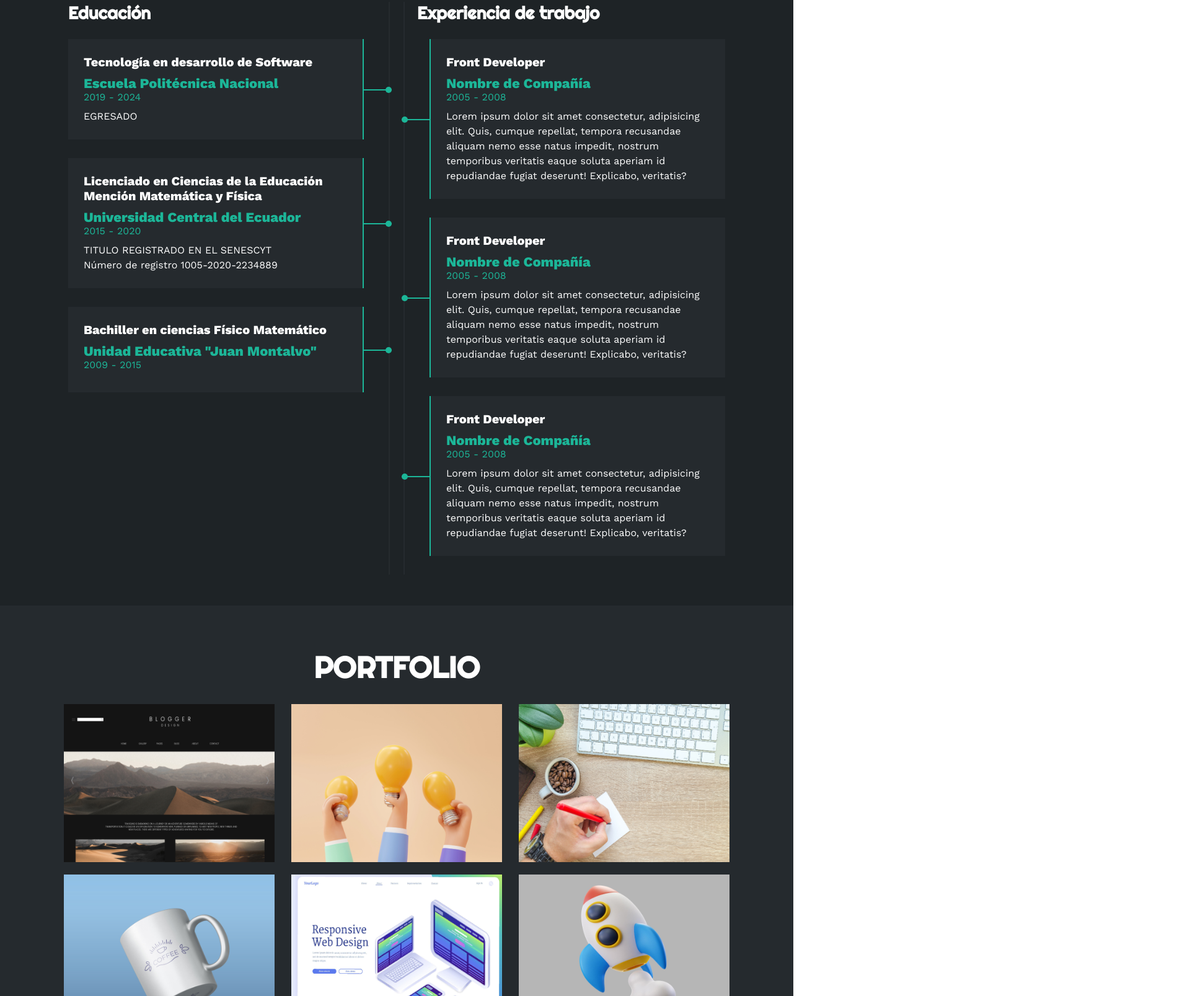
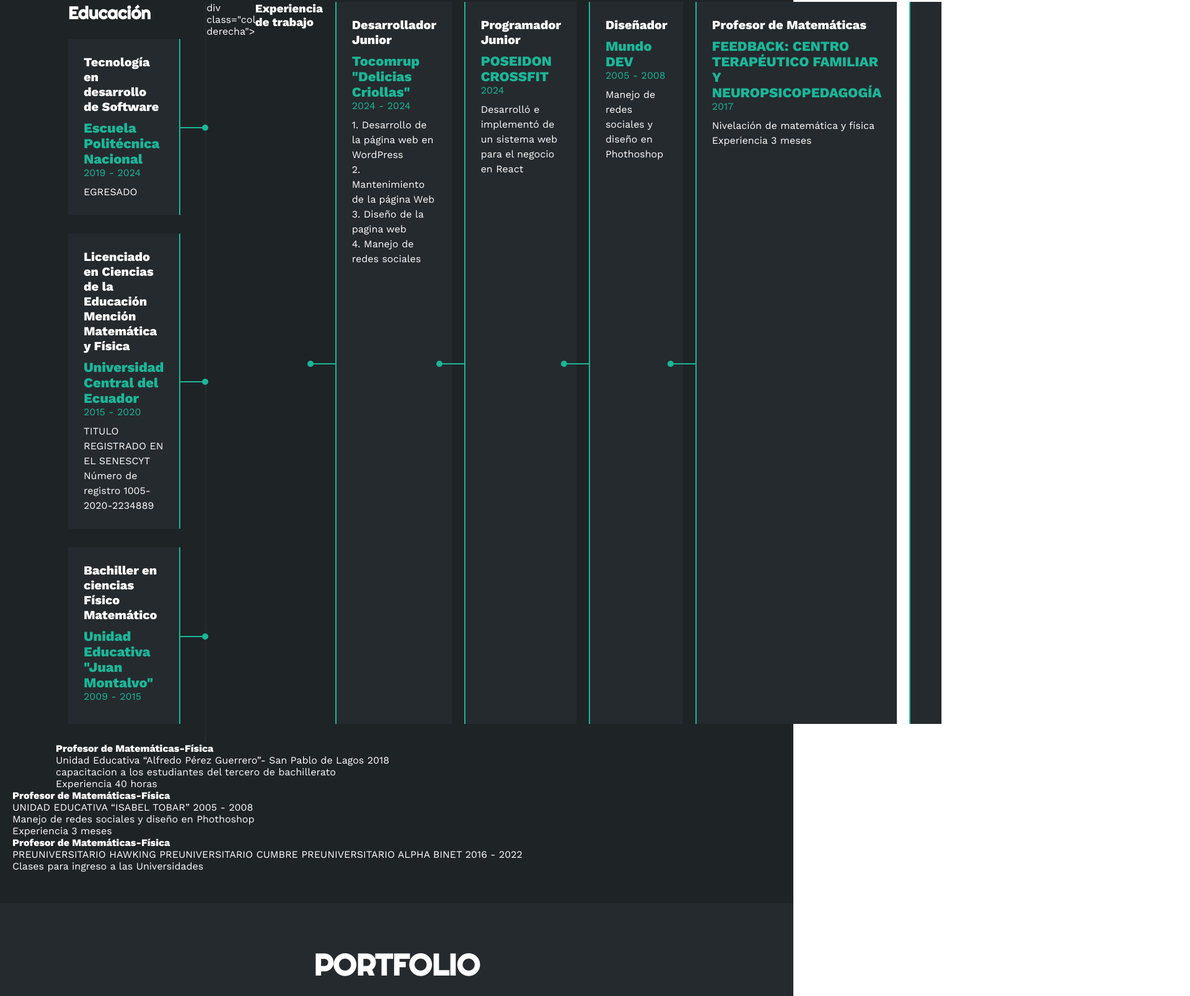
Before and after one commit to OMAR05GUACHAMIN/cvportafolio, a plain HTML site: page index.html in a window 1280 px wide. Shown: the part 2242-3849 px from the top of the page at 62% size, 1920 px wide, since content can reach past the window. Drawn offline with nearby package versions, Linux system fonts and the light colour scheme.

Commit message:
cambios experiencia

```diff
--- a/index.html
+++ b/index.html
@@ -273,31 +273,85 @@
                     </div>
                 </div>
 
-                <div class="col derecha">
+                div class="col derecha">
                     <h3>Experiencia de trabajo</h3>
                     <div class="item der">
-                        <h4>Front Developer</h4>
-                        <span class="casa">Nombre de Compañía</span>
-                        <span class="fecha">2005 - 2008</span>
-                        <p>Lorem ipsum dolor sit amet consectetur, adipisicing elit. Quis, cumque repellat, tempora recusandae aliquam nemo esse natus impedit, nostrum temporibus veritatis eaque soluta aperiam id repudiandae fugiat deserunt! Explicabo, veritatis?</p>
+                        <h4>Desarrollador Junior</h4>
+                        <span class="casa">Tocomrup "Delicias Criollas"</span>
+                        <span class="fecha">2024 - 2024</span>
+                        <p>1.	Desarrollo de la página web en WordPress</p>
+                        <P>2.	Mantenimiento de la página Web</P>
+                        <P>3.	Diseño de la pagina web</P>
+                        <P>4.	Manejo de redes sociales</P>
                         <div class="conectord">
                             <div class="circulod"></div>
                         </div>
                     </div>
                     <div class="item der">
-                        <h4>Front Developer</h4>
-                        <span class="casa">Nombre de Compañía</span>
-                        <span class="fecha">2005 - 2008</span>
-                        <p>Lorem ipsum dolor sit amet consectetur, adipisicing elit. Quis, cumque repellat, tempora recusandae aliquam nemo esse natus impedit, nostrum temporibus veritatis eaque soluta aperiam id repudiandae fugiat deserunt! Explicabo, veritatis?</p>
+                        <h4>Programador Junior</h4>
+                        <span class="casa">POSEIDON CROSSFIT</span>
+                        <span class="fecha">2024</span>
+                        <p>Desarrolló e implementó de un sistema web para el negocio en React</p>
                         <div class="conectord">
                             <div class="circulod"></div>
                         </div>
                     </div>
                     <div class="item der">
-                        <h4>Front Developer</h4>
-                        <span class="casa">Nombre de Compañía</span>
+                        <h4>Diseñador</h4>
+                        <span class="casa">Mundo DEV</span>
                         <span class="fecha">2005 - 2008</span>
-                        <p>Lorem ipsum dolor sit amet consectetur, adipisicing elit. Quis, cumque repellat, tempora recusandae aliquam nemo esse natus impedit, nostrum temporibus veritatis eaque soluta aperiam id repudiandae fugiat deserunt! Explicabo, veritatis?</p>
+                        <p>Manejo de redes sociales y diseño en Phothoshop</p>
+                        <div class="conectord">
+                            <div class="circulod"></div>
+                        </div>
+                    </div>
+                    <div class="item der">
+                        <h4>Profesor de Matemáticas</h4>
+                        <span class="casa">FEEDBACK: CENTRO TERAPÉUTICO FAMILIAR Y NEUROPSICOPEDAGOGÍA</span>
+                        <span class="fecha">2017</span>
+                        <p>Nivelación de matemática y física</p>
+                        <p>Experiencia 3 meses</p>
+                        <div class="conectord">
+                            <div class="circulod"></div>
+                        </div>
+                    </div>
+                    <div class="item der"></div>
+                        <h4>Profesor de Matemáticas-Física </h4>
+                        <span class="casa">MULTITAREAS</span>
+                        <span class="fecha">2017-2022</span>
+                        <p>Impartir refuerzos pedagógicos de matemática y física</p>
+                        <p>Experiencia 5 años</p>
+                        <div class="conectord">
+                            <div class="circulod"></div>
+                        </div>
+                    </div>
+                    <div class="item der"></div>
+                        <h4>Profesor de Matemáticas-Física</h4>
+                        <span class="casa">Unidad Educativa “Alfredo Pérez Guerrero”- San Pablo de Lagos </span>
+                        <span class="fecha">2018</span>
+                        <p>capacitacion a los estudiantes del tercero de bachillerato</p>
+                        <p>Experiencia 40 horas</p>
+                        <div class="conectord">
+                            <div class="circulod"></div>
+                        </div>
+                    </div>
+                    <div class="item der">
+                        <h4>Profesor de Matemáticas-Física</h4>
+                        <span class="casa">UNIDAD EDUCATIVA “ISABEL TOBAR” </span>
+                        <span class="fecha">2005 - 2008</span>
+                        <p>Manejo de redes sociales y diseño en Phothoshop</p>
+                        <p>Experiencia 3 meses</p>
+                        <div class="conectord">
+                            <div class="circulod"></div>
+                        </div>
+                    </div>
+                    <div class="item der">
+                        <h4>Profesor de Matemáticas-Física</h4>
+                        <span class="casa">PREUNIVERSITARIO HAWKING</span>
+                        <span class="casa">PREUNIVERSITARIO CUMBRE</span>
+                        <span class="casa">PREUNIVERSITARIO ALPHA BINET</span>
+                        <span class="fecha">2016 - 2022</span>
+                        <p>Clases para ingreso a las Universidades</p>
                         <div class="conectord">
                             <div class="circulod"></div>
                         </div>
```
